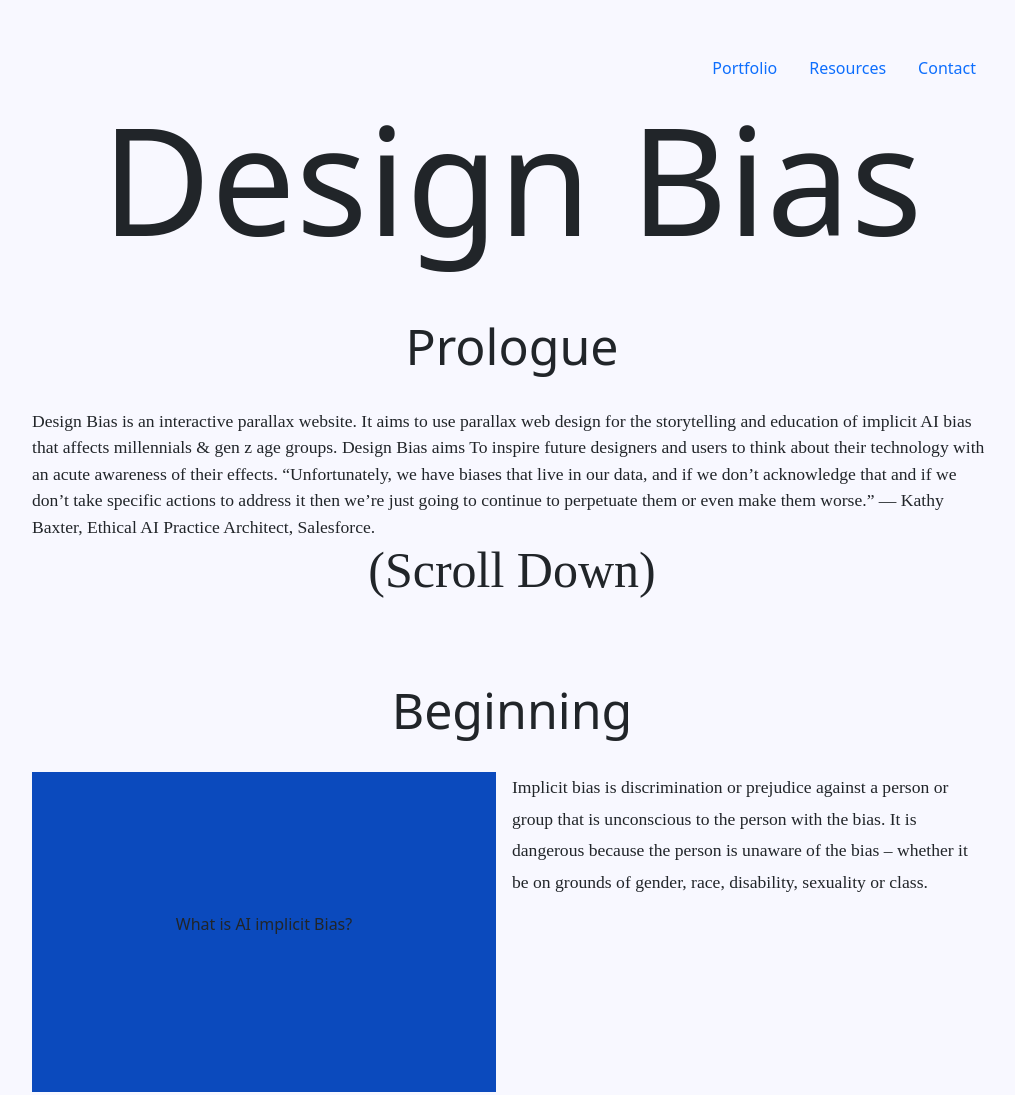
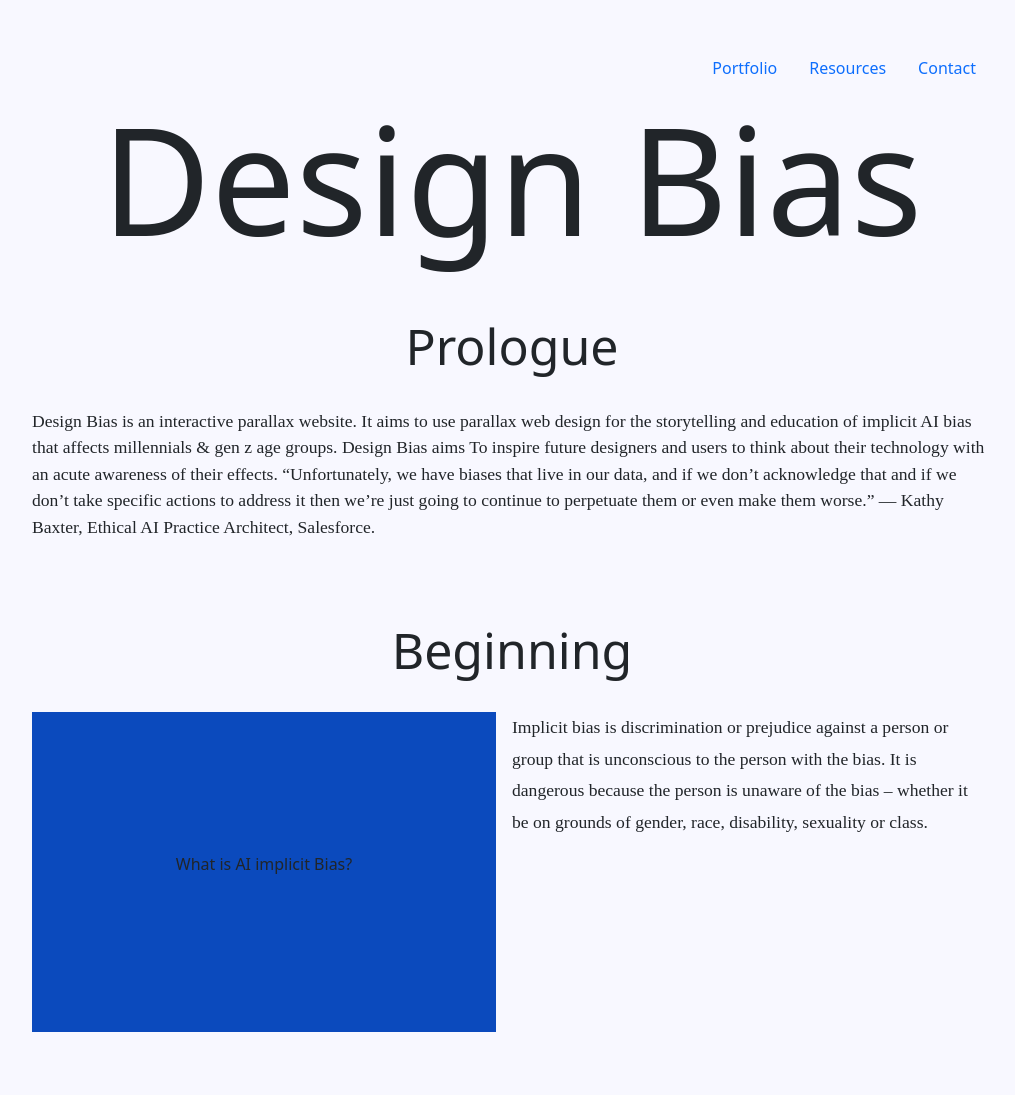
Before and after one commit to tsmalls3/Design-Bias, a plain HTML site: page index.html in a window 1280 px wide. Shown: the top 1095 px of the page, without its empty margins (128-1143 px from the left). Drawn offline with nearby package versions, Linux system fonts and the light colour scheme.

Commit message:
Update index.html

```diff
--- a/index.html
+++ b/index.html
@@ -28,7 +28,7 @@
 
 <h2>Prologue</h2>
 
-<header>Design Bias is an interactive parallax website. It aims to use parallax web design for the storytelling and education of implicit AI bias that affects millennials & gen z age groups. Design Bias aims To inspire future designers and users to think about their technology with an acute awareness of their effects. “Unfortunately, we have biases that live in our data, and if we don’t acknowledge that and if we don’t take specific actions to address it then we’re just going to continue to perpetuate them or even make them worse.” — Kathy Baxter, Ethical AI Practice Architect, Salesforce.  <h2>(Scroll Down)</h2> </header>
+<header>Design Bias is an interactive parallax website. It aims to use parallax web design for the storytelling and education of implicit AI bias that affects millennials & gen z age groups. Design Bias aims To inspire future designers and users to think about their technology with an acute awareness of their effects. “Unfortunately, we have biases that live in our data, and if we don’t acknowledge that and if we don’t take specific actions to address it then we’re just going to continue to perpetuate them or even make them worse.” — Kathy Baxter, Ethical AI Practice Architect, Salesforce. </header>
 
 <h2>Beginning</h2>
 
```
